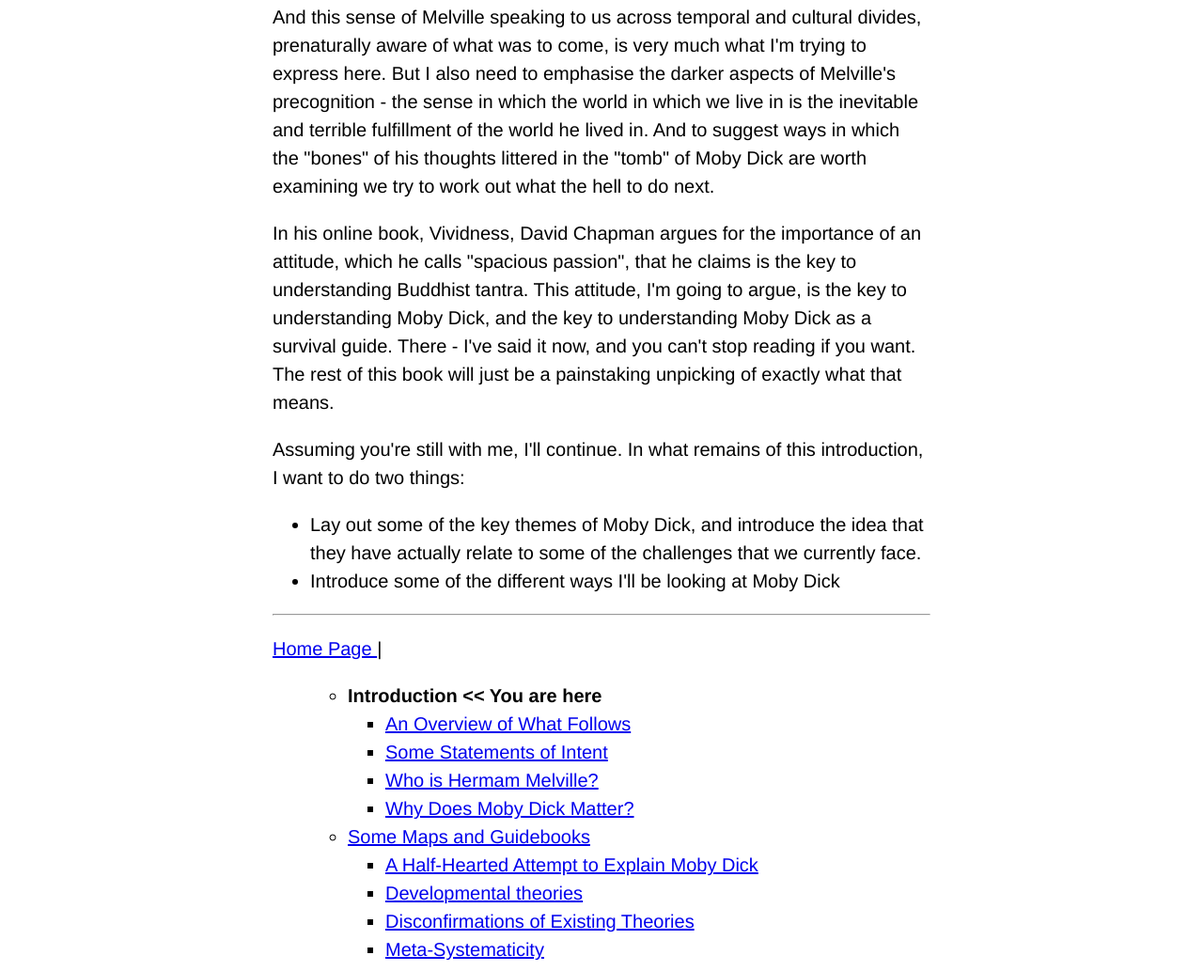
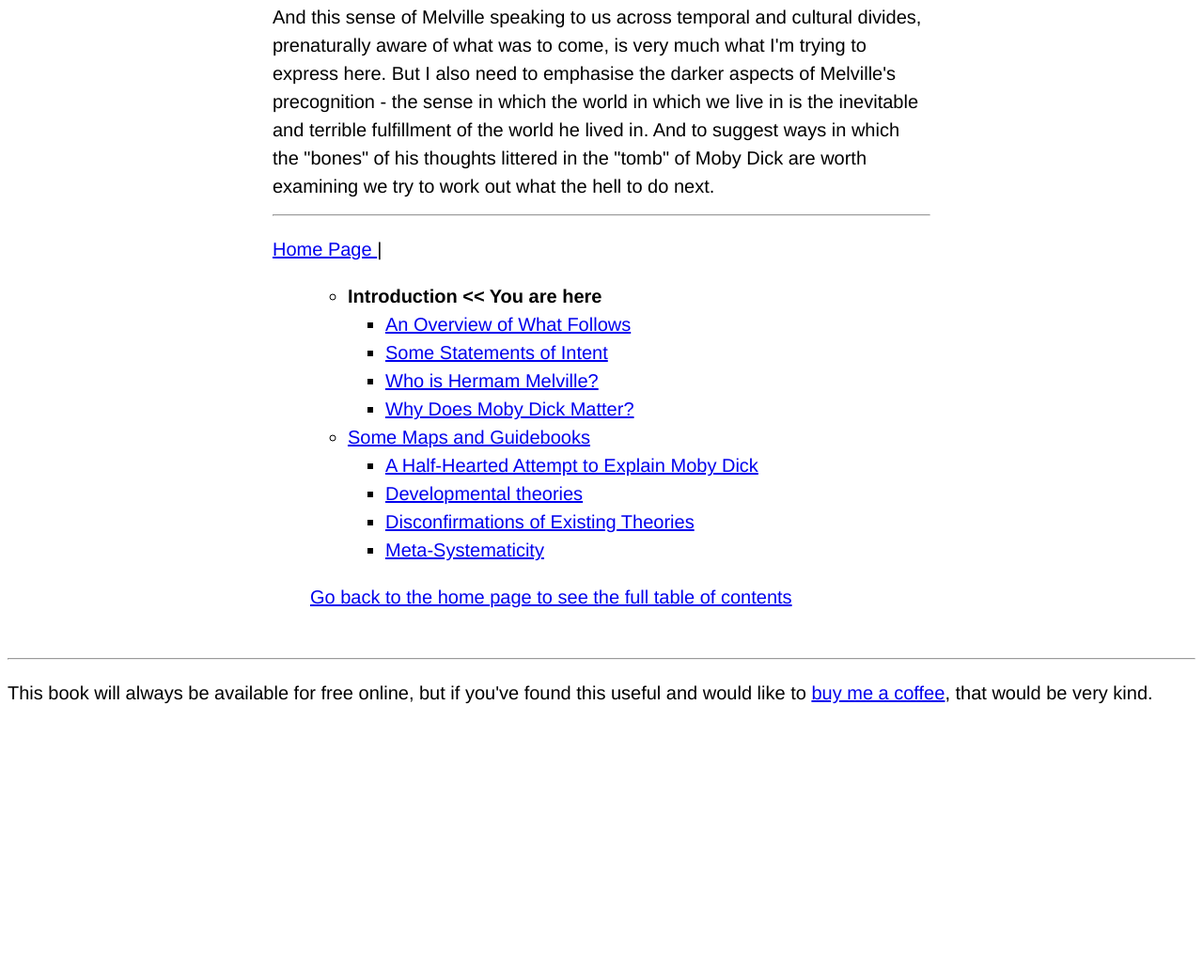
Before and after one commit to jdrever/moby-dick-book, an Eleventy site: page introduction/index.md in a window 1280 px wide. Shown: the part 1897-2930 px from the top of the page at 94% size. After the commit the page ends 2664 px from the top, so only its background shows below. Built offline with nearby package versions, Linux system fonts and the light colour scheme; Eleventy itself is replaced by a stand-in of ours; files that its build step writes are made by us from their sources.

Commit message:
content change: removing extraneous content on intro page

```diff
--- a/introduction/index.md
+++ b/introduction/index.md
@@ -32,10 +32,3 @@ Moran goes on to imagine Melville, a man so apparently out of step with his own
 _And all you could do was imagine it, and write it in your books, and then hide inside those books, and come talk to me, a hundred years later. That is where you live. A book is a beautiful, paper mausoleum, or tomb, in which to store ideas… to keep the bones of your thoughts in one place, for all time. I just want to say—“Hello. We can hear you. The words survived.”_
 
 And this sense of Melville speaking to us across temporal and cultural divides, prenaturally aware of what was to come, is very much what I'm trying to express here. But I also need to emphasise the darker aspects of Melville's precognition - the sense in which the world in which we live in is the inevitable and terrible fulfillment of the world he lived in. And to suggest ways in which the "bones" of his thoughts littered in the "tomb" of Moby Dick are worth examining we try to work out what the hell to do next.
-
-In his online book, Vividness, David Chapman argues for the importance of an attitude, which he calls "spacious passion", that he claims is the key to understanding Buddhist tantra. This attitude, I'm going to argue, is the key to understanding Moby Dick, and the key to understanding Moby Dick as a survival guide. There - I've said it now, and you can't stop reading if you want. The rest of this book will just be a painstaking unpicking of exactly what that means.
-
-Assuming you're still with me, I'll continue. In what remains of this introduction, I want to do two things:
-
-*   Lay out some of the key themes of Moby Dick, and introduce the idea that they have actually relate to some of the challenges that we currently face.
-*   Introduce some of the different ways I'll be looking at Moby Dick
```
Also changed, not shown: 1 other file.
